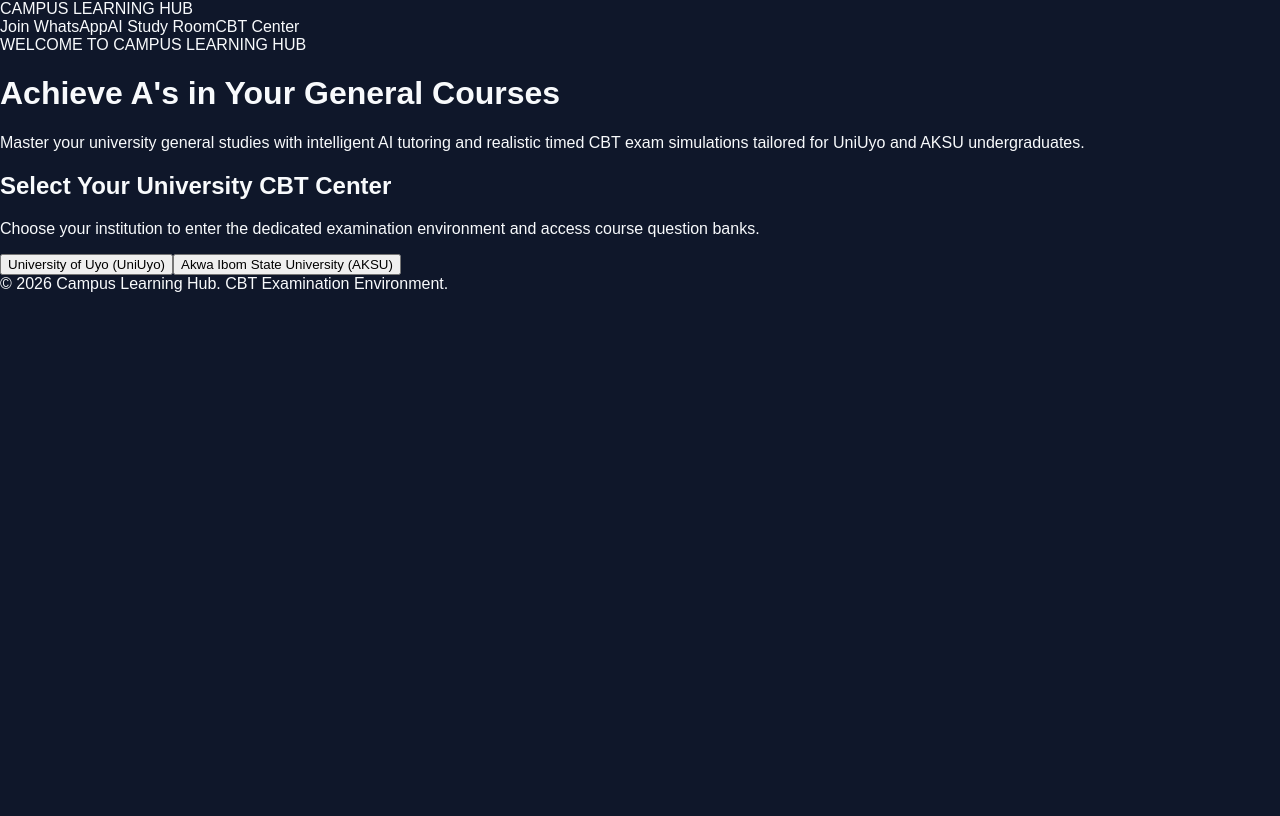
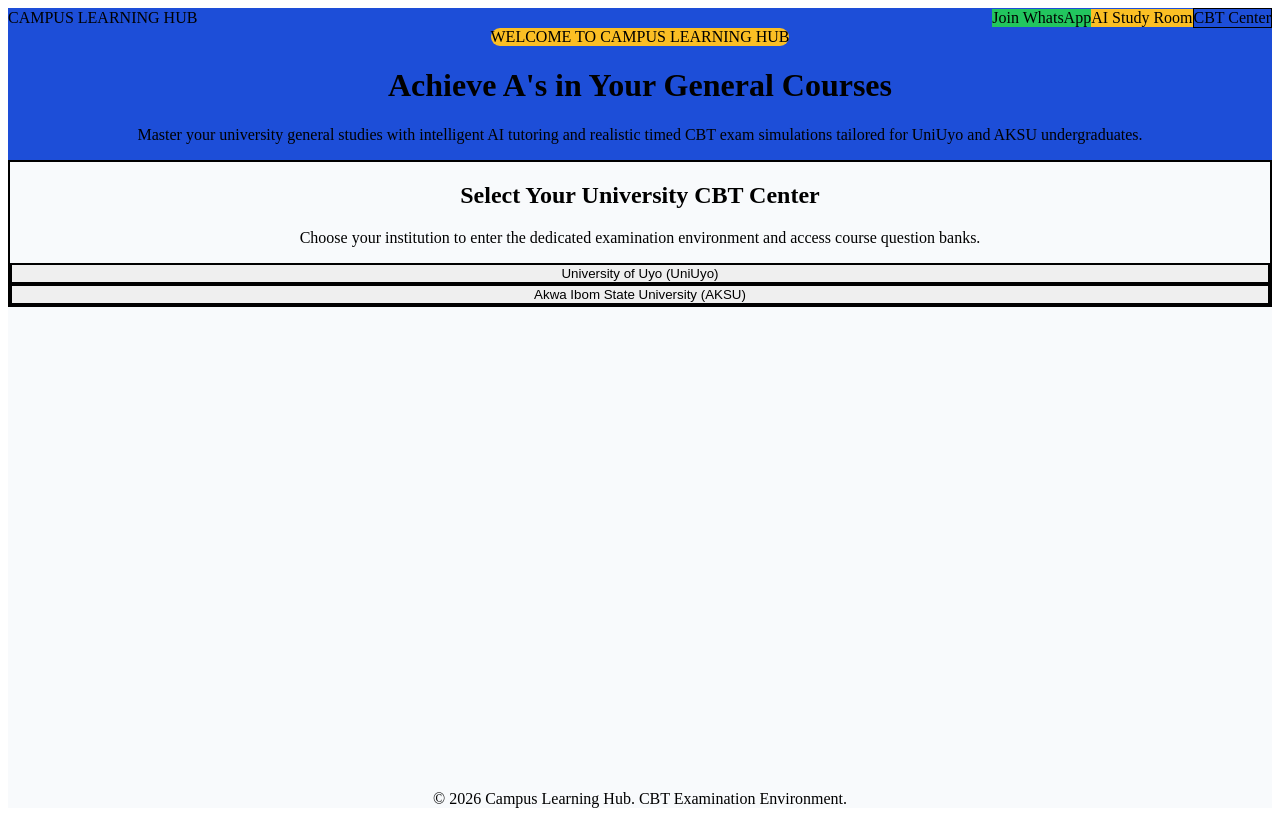
Before and after one commit to divinesaviour4-bit/LEARNING-MADE-EASY, a Next.js app: page / in a window 1280 px wide. Built offline with nearby package versions, Linux system fonts and the light colour scheme.

Commit message:
Fix Tailwind CSS global stylesheet import in layout

```diff
--- a/app/layout.tsx
+++ b/app/layout.tsx
@@ -1,9 +1,18 @@
-export default function RootLayout({ children }: { children: React.ReactNode }) {
+import "./globals.css";
+
+export const metadata = {
+  title: "Campus Learning Hub",
+  description: "CBT Examination Center",
+};
+
+export default function RootLayout({
+  children,
+}: {
+  children: React.ReactNode;
+}) {
   return (
     <html lang="en">
-      <body style={{ backgroundColor: "#0f172a", color: "#f8fafc", margin: 0, fontFamily: "sans-serif" }}>
-        {children}
-      </body>
+      <body>{children}</body>
     </html>
   );
 }
```
